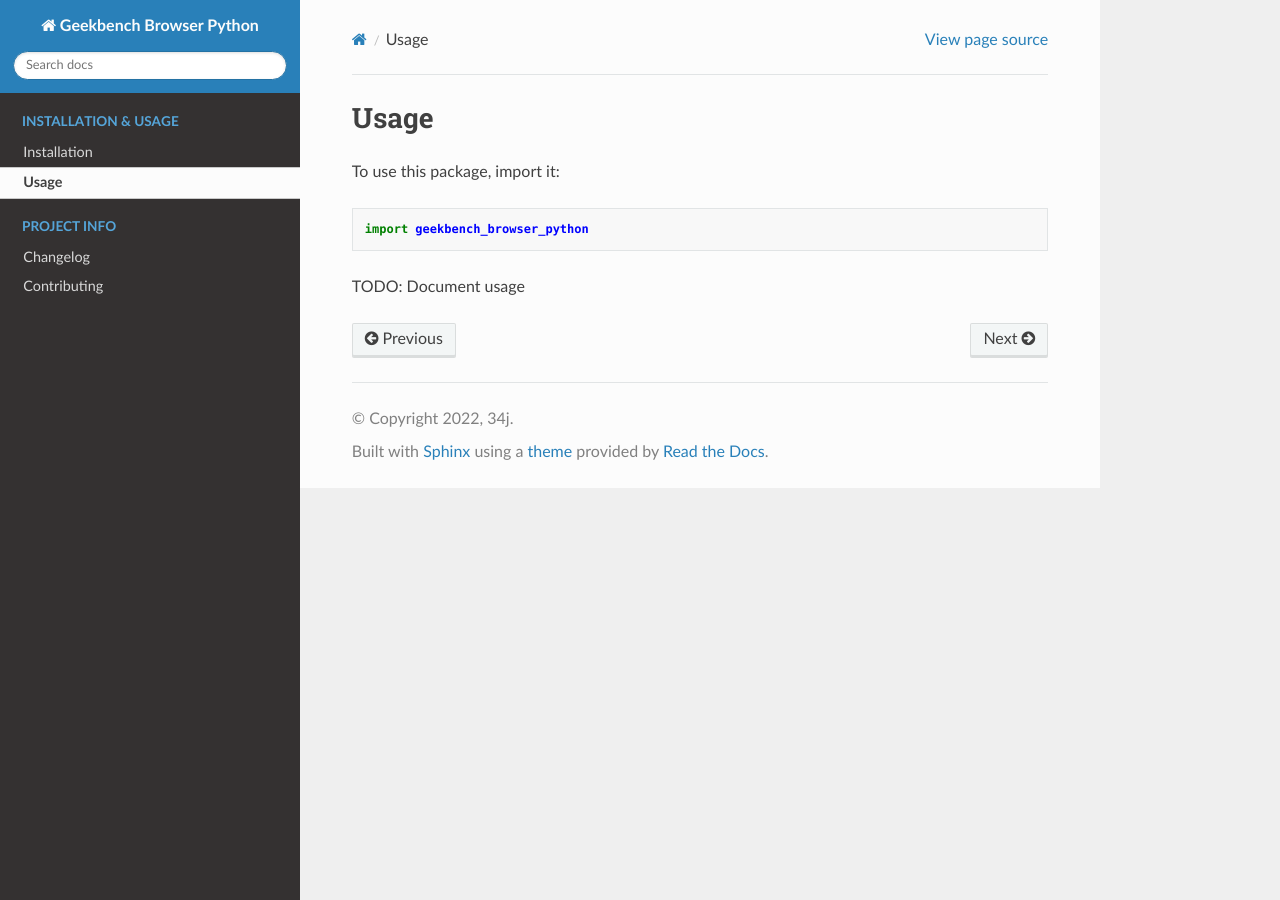
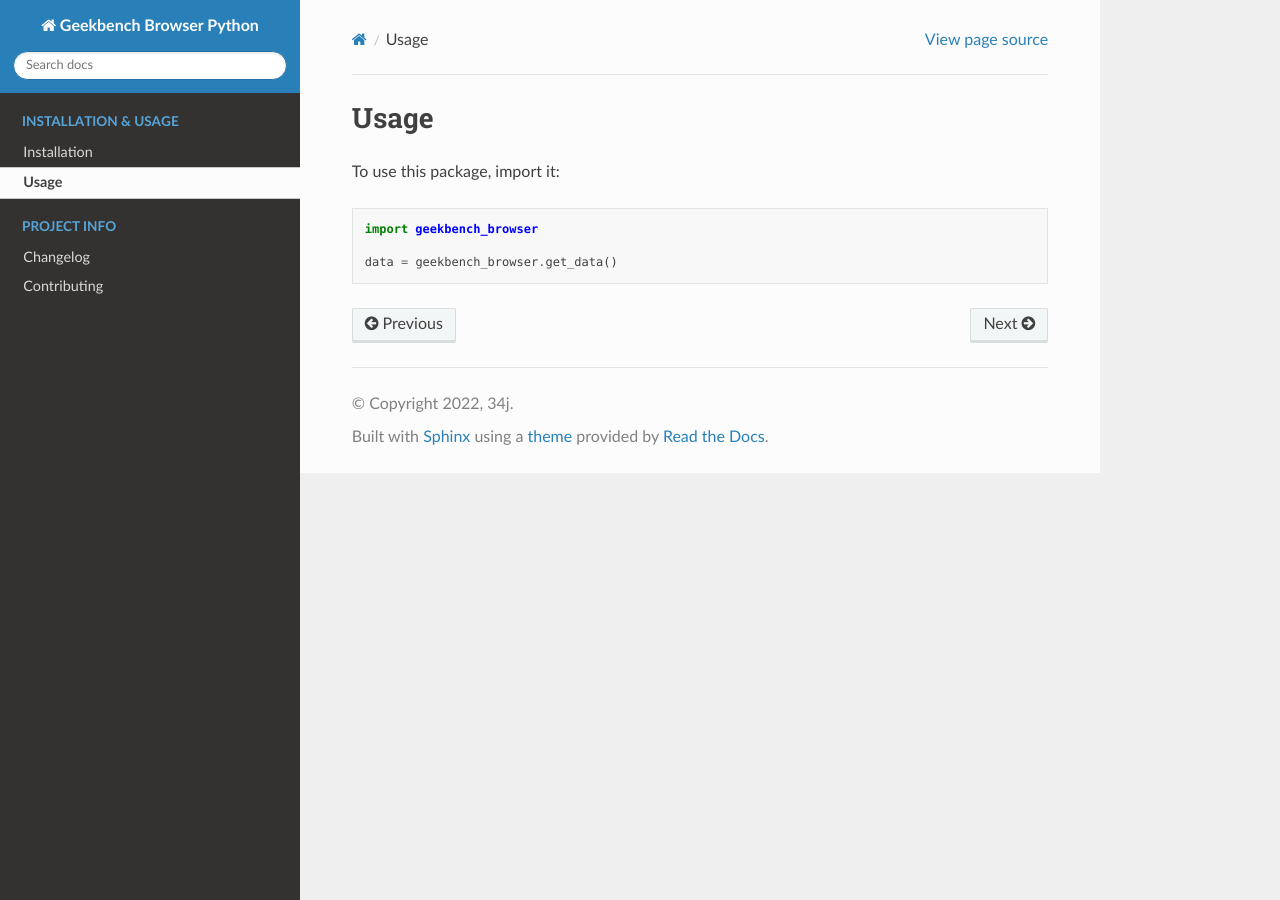
Before and after one commit to 34j/geekbench-browser-python, a Sphinx documentation site: the page built from docs/usage.md, in a window 1280 px wide. Built offline with Sphinx 7.4.7 and the Read the Docs theme 2.0.0, drawn with Linux system fonts in a browser that asks for light colours.

Commit message:
docs: update usage.md

````diff
--- a/docs/usage.md
+++ b/docs/usage.md
@@ -3,7 +3,7 @@
 To use this package, import it:
 
 ```python
-import geekbench_browser_python
+import geekbench_browser
+
+data = geekbench_browser.get_data()
 ```
-
-TODO: Document usage
````
